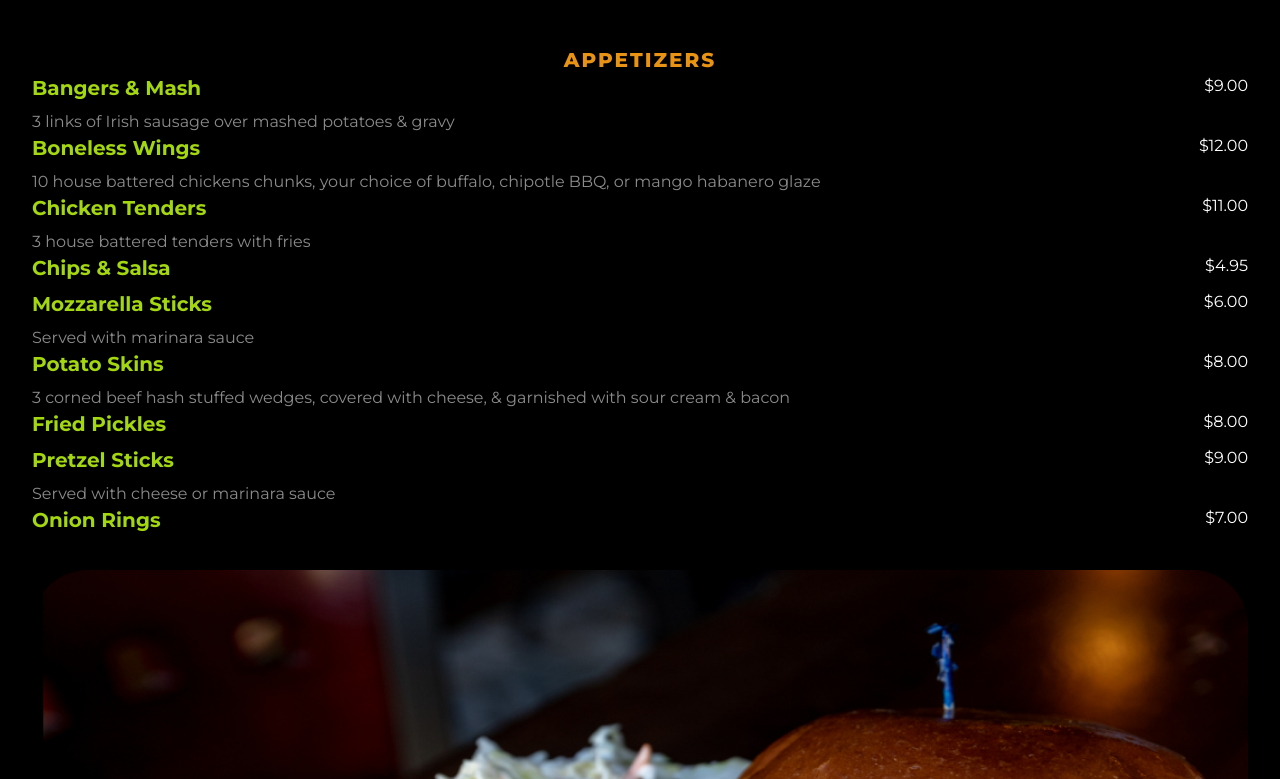
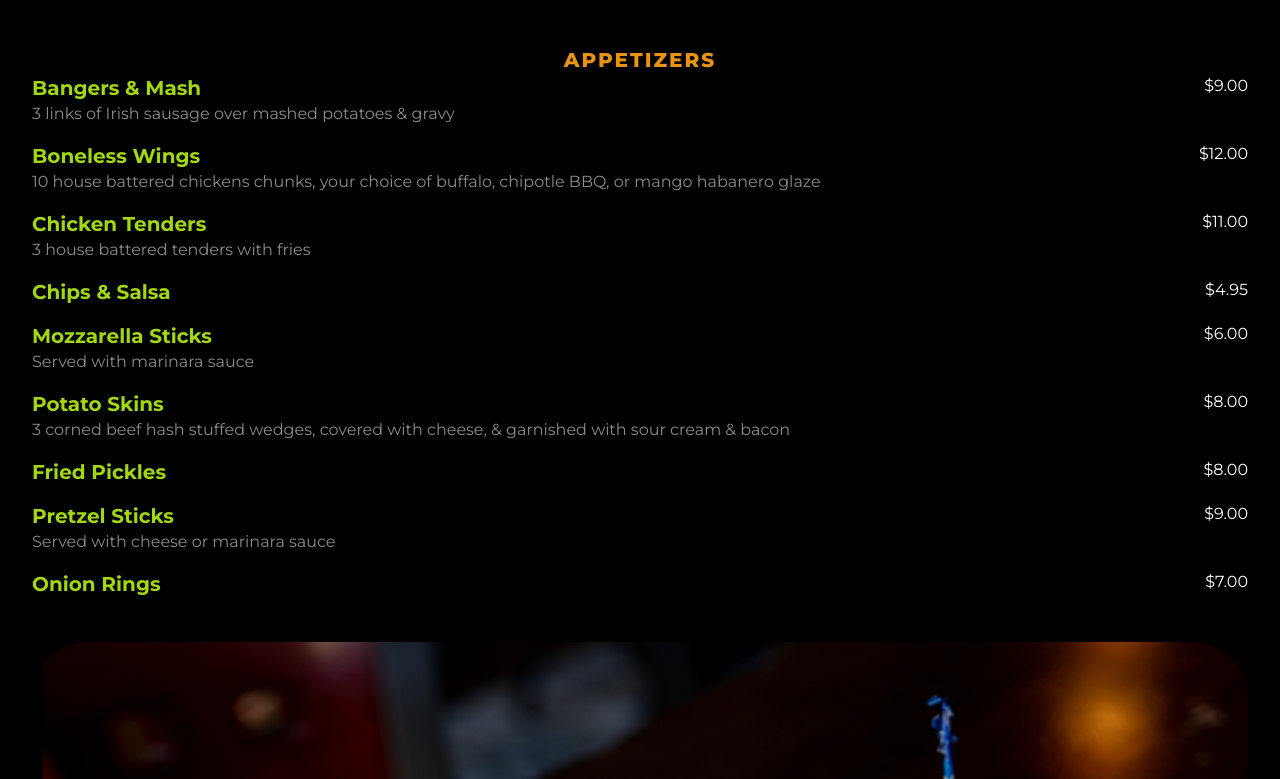
Before and after one commit to Danny2705/hughiepub, a React (Create React App) app: page /menu in a window 1280 px wide. Shown: the part 1521-2300 px from the top of the page. Built offline with nearby package versions, Linux system fonts and the light colour scheme; a web font is replaced by a local one.

Commit message:
Add margin-bottom to menu list

```diff
--- a/src/Pages/Menu/Menu.jsx
+++ b/src/Pages/Menu/Menu.jsx
@@ -24,8 +24,8 @@ const MenuItem = ({ category, name, desc, price, image }) => {
       )}
         <div className=" flex items-start justify-between">
           <div className='left'>
-            <h3 className='text-banana font-bold text-xl mb-2'>{name}</h3>
-            <p className="text-grey">{desc}</p>
+            <h3 className='text-banana font-bold text-xl'>{name}</h3>
+            <p className="text-grey mb-4">{desc}</p>
           </div>
           <div className='right'>
             <span>${price.toFixed(2)}</span>
```
